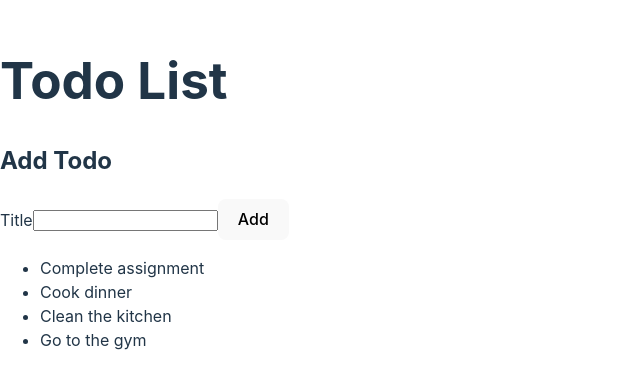
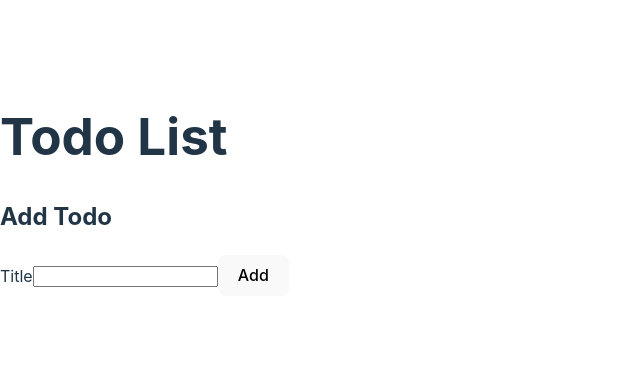
Before and after one commit to Alina5884/react-todo, a React (Vite) app: page / in a window 1280 px wide. Shown: the part 207-596 px from the top of the page, without its empty margins (0-640 px from the left). Built offline with nearby package versions, Linux system fonts and the light colour scheme.

Commit message:
made some changes

```diff
--- a/src/AddTodoForm.jsx
+++ b/src/AddTodoForm.jsx
@@ -3,9 +3,21 @@ import { useState } from 'react';
 function AddTodoForm({ onAddTodo }) {
     const [todoTitle, setTodoTitle] = useState('');
 
+    const handleTitleChange = (event) => {
+        const newTodoTitle = event.target.value;
+        setTodoTitle(newTodoTitle);
+    };
+
     const handleAddTodo = (event) =>  {
         event.preventDefault();
-        onAddTodo(todoTitle);
+
+        const newTodo = {
+            id: Date.now(),
+            title: todoTitle
+        };
+
+        onAddTodo(newTodo);
+
         setTodoTitle('');
     };
 
@@ -14,8 +26,12 @@ function AddTodoForm({ onAddTodo }) {
             <h2>Add Todo</h2>
             <form onSubmit={handleAddTodo}>
                 <label htmlFor="todoTitle">Title</label>
-                <input type="text" id="todoTitle" name="todoTitle"
-                value={todoTitle} onChange={(e) => setTodoTitle(e.target.value)} required/>
+                <input type="text"
+                id="todoTitle"
+                name="todoTitle"
+                value={todoTitle}
+                onChange={handleTitleChange}
+                required/>
                 <button type="submit">Add</button>
             </form>
         </div>
--- a/src/App.jsx
+++ b/src/App.jsx
@@ -3,25 +3,24 @@ import TodoList from './TodoList';
 import AddTodoForm from './AddTodoForm';
 
 function App() {
-  const [todos, setTodos] = useState([
-    { id: 1, title: "Complete assignment"},
-    { id: 2, title: "Cook dinner"},
-    { id: 3, title: "Clean the kitchen"},
-    { id: 4, title: "Go to the gym"},
-  ]);
+  const [todoList, setTodoList] = useState([]);
+  const [todoTitle, setTodoTitle] = useState('');
 
-  const handleAddTodo = (title) => {
-    const newTodoObj = {
-      id: todos.length + 1, title
-    };
-    setTodos((prevTodos) => [...prevTodos, newTodoObj]);
+  const addTodo = (newTodo) => {
+    setTodoList((prevTodoList) => [...prevTodoList, newTodo])
+  };
+
+  const handleTitleChange = (event) => {
+    setTodoTitle(event.target.value);
   };
 
   return (
     <div>
       <h1>Todo List</h1>
-      <AddTodoForm onAddTodo={handleAddTodo} />
-      <TodoList todos={todos}/>
+      <AddTodoForm onAddTodo={addTodo}
+      todoTitle={todoTitle}
+      handleTitleChange={handleTitleChange}/>
+      <TodoList todoList={todoList}/>
     </div>
   );
 };
--- a/src/TodoList.jsx
+++ b/src/TodoList.jsx
@@ -1,10 +1,10 @@
 import TodoListItem from './TodoListItem';
 
-const TodoList = ({ todos }) => {
+const TodoList = ({ todoList }) => {
     return (
         <div>
             <ul>
-                {todos.map((todo) => (
+                {todoList.map((todo) => (
                     <TodoListItem key={todo.id} todo={todo} />
                 ))}
             </ul>
```
